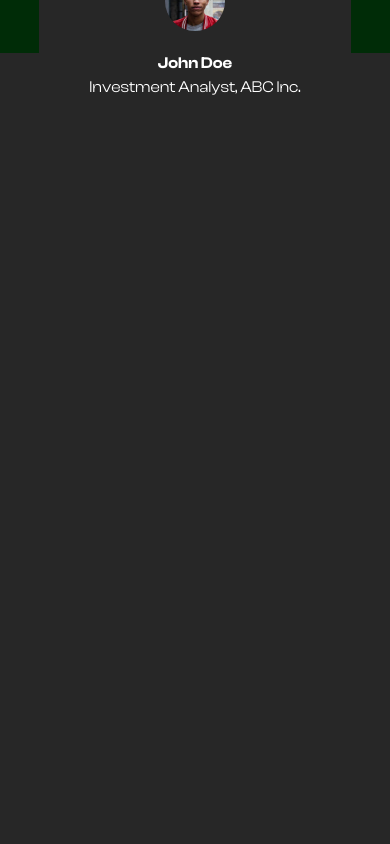
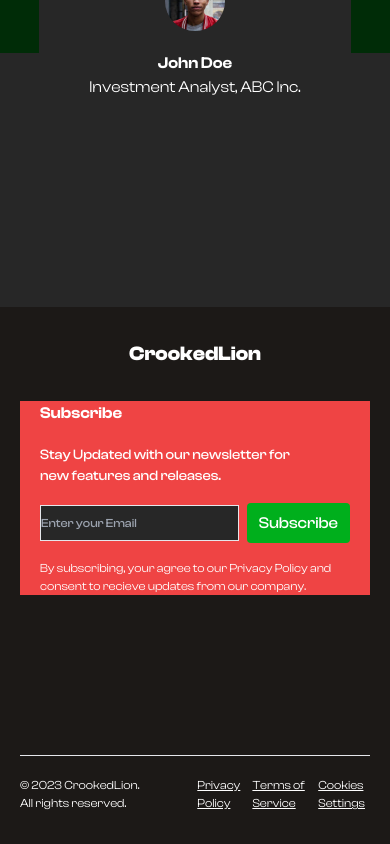
Before and after one commit to LeonardoMateo1/CrookedLion, a Next.js app: page / in a window 390 px wide. Shown: the part 5705-6549 px from the top of the page. Before the commit the page ends 5804 px from the top, so only its background shows below. Built offline with nearby package versions, Linux system fonts and the light colour scheme.

Commit message:
Footer Responsiveness

```diff
--- a/app/page.tsx
+++ b/app/page.tsx
@@ -10,7 +10,7 @@ export default function Home() {
       <Blog/>
       <Testimonials/>
       <GetStarted/>
-      {/* <Footer/> */}
+      <Footer/>
     </main>
   )
 }
--- a/components/Footer.tsx
+++ b/components/Footer.tsx
@@ -4,15 +4,15 @@ import CustomButton from "./CustomButton";
 
 const Footer = () => {
     return (
-            <footer className="w-full mt-10">
-            <div className="w-full h-full max-width flex flex-col gap-20">
-                <div className="flex justify-between">
-                    <h3 className="font-bold text-xl">CrookedLion</h3>
-                    <div>
+            <footer className="w-full mt-[13rem] bg-stone-900 pt-8 xl:mt-10">
+            <div className="w-full h-full max-width flex flex-col gap-20 px-5 2xl:px-0">
+                <div className="flex flex-col flex-center sm:flex-row flex-between">
+                    <h3 className="font-bold text-xl mb-8">CrookedLion</h3>
+                    <div className="px-5 sm:px-0 w-full sm:w-[23rem] bg-red-500">
                         <h3 className="font-semibold text-normal mb-5">Subscribe</h3>
-                        <p className="text-sm font-medium w-[361px] mb-4">Stay Updated with our newsletter for new features and releases.</p>
-                        <div className="flex gap-4 items-center font-medium mb-4">
-                            <input type="text" placeholder="Enter your Email" className="bg-bg border px-3 py-2 text-primary " />
+                        <p className="text-sm font-medium w-[90%] sm:w-[361px] mb-4">Stay Updated with our newsletter for new features and releases.</p>
+                        <div className="flex gap-2 sm:gap-4 items-center w-full font-medium mb-4">
+                            <input type="text" placeholder="Enter your Email" className="bg-bg border w-full sm:px-3 py-2 text-primary text-xs sm:text-normal " />
                             <Link href='/'>
                                 <CustomButton
                                 title="Subscribe"
@@ -21,11 +21,11 @@ const Footer = () => {
                                 />
                             </Link>
                         </div>
-                        <p className="text-xs font-normal w-[358px]">By subscribing, your agree to our Privacy Policy and consent to recieve updates from our company.</p>
+                        <p className="text-xs font-normal sm:w-[358px]">By subscribing, your agree to our Privacy Policy and consent to recieve updates from our company.</p>
                     </div>
                 </div>
                 <div className="mt-20 border-t w-full pb-[2rem]">
-                    <div className="mt-5 text-sm flex gap-6">
+                    <div className="mt-5 text-xs sm:text-sm flex gap-3 sm:gap-6">
                         <p className="mr-10">
                         &copy; 2023 CrookedLion. All rights reserved.
                         </p>
--- a/components/GetStarted.tsx
+++ b/components/GetStarted.tsx
@@ -4,7 +4,7 @@ import CustomButton from "./CustomButton";
 
 const GetStarted = () => {
     return (
-        <div className="hidden xl:flex mt-40 w-full bg-black py-10 px-5 2xl:px-0">
+        <div className="hidden xl:flex mt-40 w-full py-10 px-5 2xl:px-0">
             <div className="w-full h-full max-width flex-between">
                 <div>
                     <h2 className="home_h">Start Analyzing Stock Today!</h2>
```
